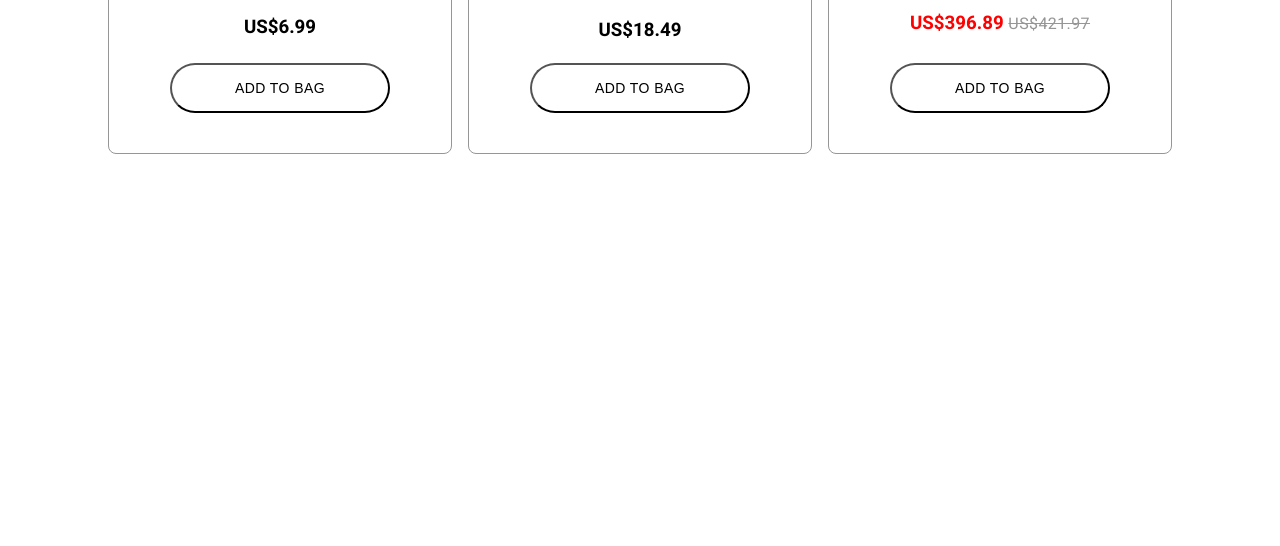
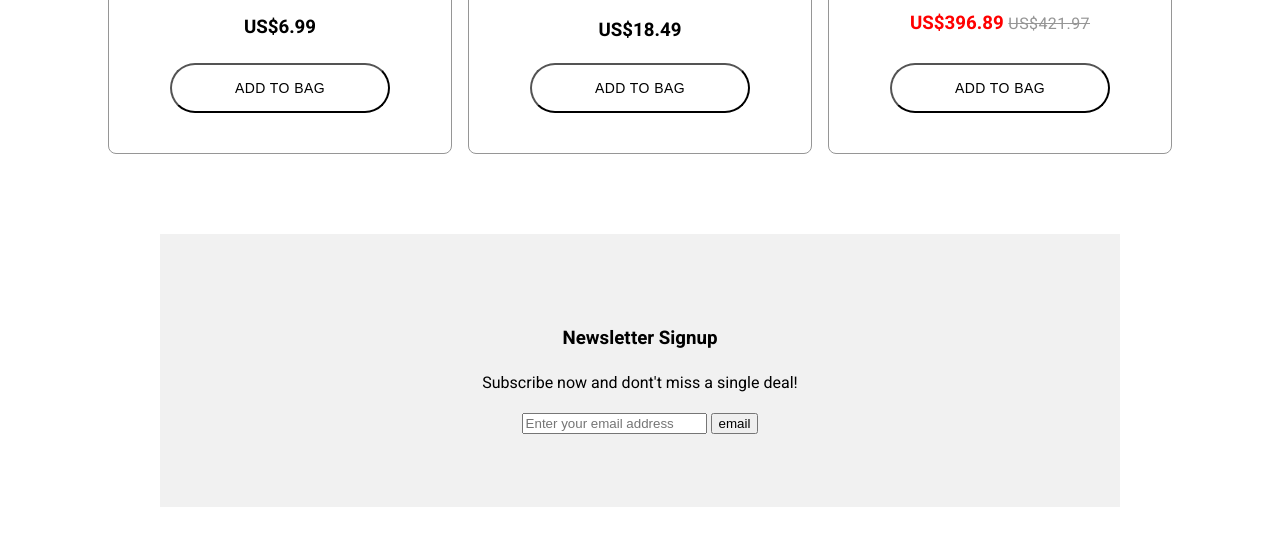
Before and after one commit to nicholasnln/tech-store, a plain HTML site: page index.html in a window 1280 px wide. Shown: the part 1133-1679 px from the top of the page. Drawn offline with Linux system fonts and the light colour scheme.

Commit message:
feat add newsletter section

```diff
--- a/css/styles.css
+++ b/css/styles.css
@@ -251,3 +251,12 @@ header nav ul li:last-of-type a{
 .best-sellers .product-slider .product img {
     max-width: 100%;
 }
+
+section.newsletter {
+    background-color: #f1f1f1;
+    max-width: 960px;
+    text-align: center;
+    margin: 0 auto;
+    padding: 72px 0;
+    margin-top: 72px;
+}
--- a/index.html
+++ b/index.html
@@ -98,5 +98,14 @@
         </div>
         </div>
     </section>
+
+    <section class="newsletter">
+        <h3>Newsletter Signup</h3>
+        <p>Subscribe now and dont't miss a single deal!</p>
+        <form>
+            <input type="email" placeholder="Enter your email address">
+            <button>email</button>
+        </form>
+    </section>
 </body>
 </html>
```
